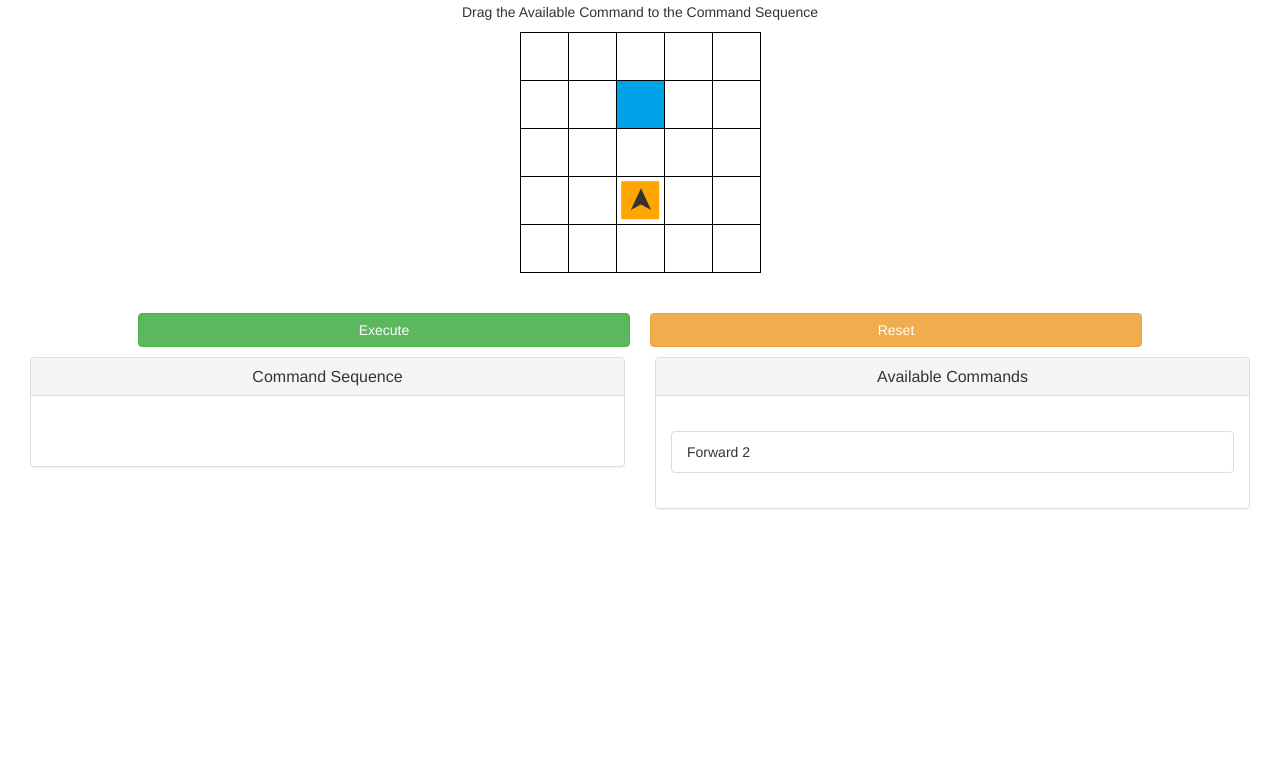
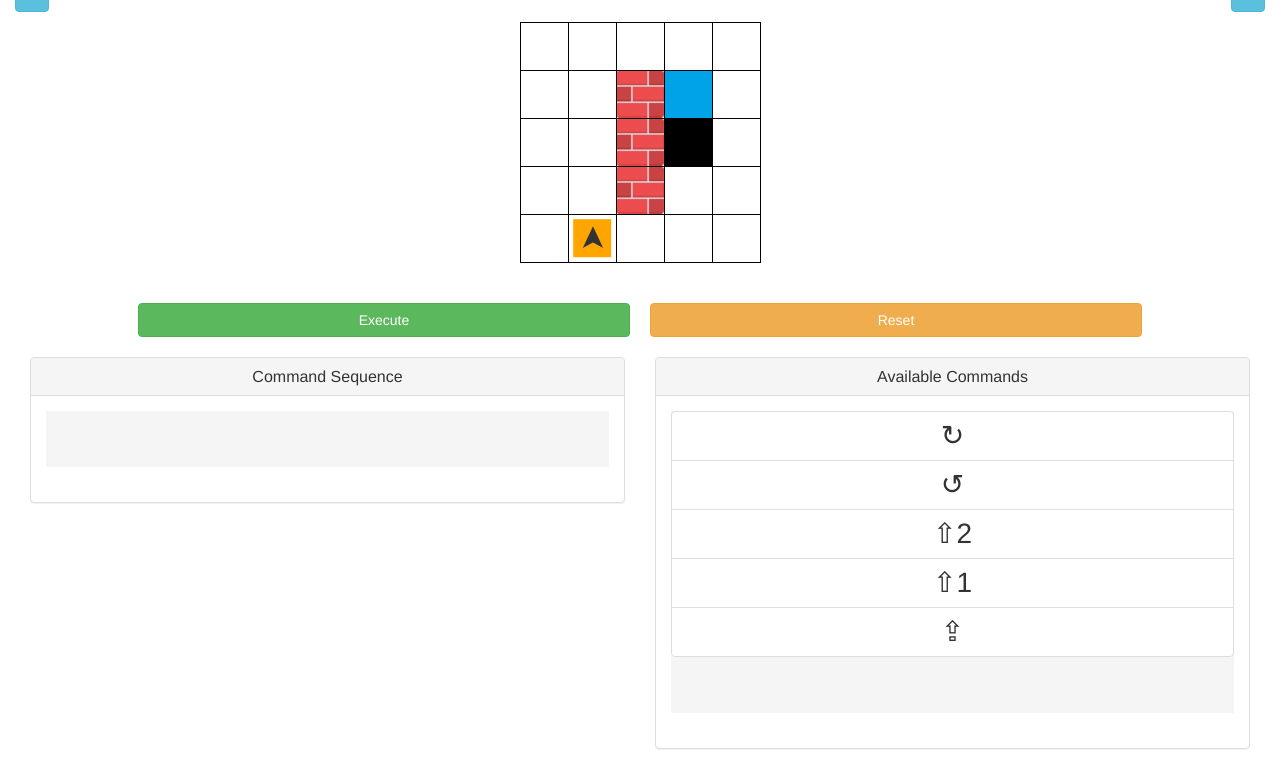
Before and after one commit to gjthoman/bot-game, a plain HTML site: page index.html in a window 1280 px wide. Shown: the part 86-855 px from the top of the page. Before the commit the page ends 800 px from the top, so only its background shows below. Drawn offline with nearby package versions, Linux system fonts and the light colour scheme.

Commit message:
drag fix

```diff
--- a/bot-game.css
+++ b/bot-game.css
@@ -21,7 +21,6 @@ p {
 ul {
   padding-top: 2rem;
 }
-
 h3 {
   text-align: center;
 }
@@ -30,11 +29,30 @@ h3 {
   justify-content: center;
   padding: 10px;
 }
-
-button {
+.buttons button {
   flex: 0 1 auto;
   margin: 10px;
   width: 40%;
+}
+
+.list-group-item {
+  padding: 4px 15px;
+  font-size: 2em;
+  text-align: center;
+}
+
+ul:empty {
+  padding: 4em 0;
+}
+ul {
+  padding: 0 0 4em 0;
+  background: whitesmoke;
+}
+
+header {
+  padding-top: 1rem;
+  display: flex;
+  justify-content: space-between;
 }
 .active {
   background-color: rgba(0,0,0,0.25);
--- a/bot-game.js
+++ b/bot-game.js
@@ -6,7 +6,7 @@ var $grid = $('#Room');
 var $commandSequence = $('#CommandSequence');
 var numCommands;
 var currentCommand = 0;
-var currentLevel = 0;
+var currentLevel = 4;
 var animationSpeed = 1000;
 
 var Robot = {
@@ -27,6 +27,7 @@ destroyLevel = function() {
 }
 
 setupLevel = function(level) {
+  $('h1 span').html(currentLevel + 1);
   setupGrid(level.grid);
   placeGoal(level.goal.x, level.goal.y);
   placeRobot(level.robot.x, level.robot.y);
@@ -65,7 +66,8 @@ placePits = function(pits) {
 
 setupCommands = function(commands) {
   $.each(commands, function(key, command){
-    $('#Commands').append($('<li class="list-group-item" data-command="' + command.data + '">' + command.label + '</li>'));
+    var bc = BotCommands[command];
+    $('#Commands').append($('<li class="list-group-item" data-command="' + bc.data + '">' + bc.code + (bc.label ? bc.label : '')  + '</li>'));
   });
 }
 
@@ -81,6 +83,17 @@ setupListeners = function() {
     var level = levels[currentLevel];
     moveBotTo(level.robot.x, level.robot.y);
     rotateTo(level.direction);
+  });
+
+  $('button.prev').on('click', function() {
+    currentLevel --;
+    destroyLevel();
+    setupLevel(levels[currentLevel]);
+  });
+  $('button.next').on('click', function() {
+    currentLevel ++;
+    destroyLevel();
+    setupLevel(levels[currentLevel]);
   });
 }
 
--- /dev/null
+++ b/commands.js
@@ -0,0 +1,33 @@
+var BotCommands = {
+  'clockwise': {
+    'data': 'rotate|1',
+    'code': '&#8635;'
+  },
+  'counter_clockwise': {
+    'data': 'rotate|-1',
+    'code': '&#8634;'
+  },
+  'forward_3': {
+    'data': 'forward|3',
+    'code': '&#8679;',
+    'label': '3'
+  },
+  'forward_2': {
+    'data': 'forward|2',
+    'code': '&#8679;',
+    'label': '2'
+  },
+  'forward_1': {
+    'data': 'forward|1',
+    'code': '&#8679;',
+    'label': '1'
+  },
+  'jump': {
+    'data': 'jump',
+    'code': '&#8682;'
+  },
+  'turn_around': {
+    'data': 'rotate|2',
+    'code': '&#8693;'
+  }
+}
--- a/index.html
+++ b/index.html
@@ -9,7 +9,9 @@
     <script src="touch-punch.min.js"></script>
   </head>
   <body class="container-fluid">
-    <h1>Bot Game</h1>
+  <header>
+    <button class="prev btn btn-info"><</button><h1 class="title">Level <span>1</span></h1><button class="next btn btn-info">></button>
+  </header>
     <p id="messages"></p>
     <table id="Room"></table>
     <br>
@@ -45,6 +47,7 @@
       </div>
     </div>
     <script src="levels.js"></script>
+    <script src="commands.js"></script>
     <script src="bot-game.js"></script>
   </body>
 </html>
--- a/levels.js
+++ b/levels.js
@@ -4,12 +4,7 @@ var levels = [
     'goal': { 'x': 2, 'y': 1},
     'robot': { 'x': 2, 'y': 3},
     'direction': 0,
-    'commands': [
-      {
-        'data': 'forward|2',
-        'label': 'Forward 2'
-      }
-    ],
+    'commands': ['forward_2'],
     'message': 'Drag the Available Command to the Command Sequence'
   },
   {//1
@@ -17,18 +12,7 @@ var levels = [
     'goal': { 'x': 2, 'y': 1},
     'robot': { 'x': 1, 'y': 3},
     'direction': 0,
-    'commands': [
-      {
-        'data': 'forward|1',
-        'label': 'Forward 1'
-      },{
-        'data': 'forward|2',
-        'label': 'Forward 2'
-      },{
-        'data': 'rotate|1',
-        'label': 'Rotate Clockwise'
-      }
-    ],
+    'commands': ['clockwise','forward_2','forward_1'],
     'message': 'Executing commands in the correct sequence will bring the robot to its goal'
   },
   {//2
@@ -37,15 +21,7 @@ var levels = [
     'robot': { 'x': 2, 'y': 4},
     'direction': 0,
     'pits': [{ 'x': 2, 'y': 3}],
-    'commands': [
-      {
-        'data': 'forward|1',
-        'label': 'Forward 1'
-      },{
-        'data': 'jump',
-        'label': 'Jump'
-      }
-    ],
+    'commands': ['forward_1','jump'],
     'message': 'Pits must be avoided or jumped over'
   },
   {//3
@@ -54,21 +30,7 @@ var levels = [
     'robot': { 'x': 3, 'y': 4},
     'direction': 0,
     'walls': [{ 'x': 3, 'y': 3}],
-    'commands': [
-      {
-        'data': 'forward|1',
-        'label': 'Forward 1'
-      },{
-        'data': 'forward|3',
-        'label': 'Forward 3'
-      },{
-        'data': 'rotate|1',
-        'label': 'Rotate Clockwise'
-      },{
-        'data': 'rotate|-1',
-        'label': 'Rotate Counter Clockwise'
-      }
-    ],
+    'commands': ['clockwise','counter_clockwise','forward_3','forward_1'],
     'message': 'Walls must be circumvented'
   },
   {//4
@@ -80,24 +42,7 @@ var levels = [
     'walls': [{ 'x': 2, 'y': 1},
               { 'x': 2, 'y': 2},
               { 'x': 2, 'y': 3}],
-    'commands': [
-      {
-        'data': 'forward|1',
-        'label': 'Forward 1'
-      },{
-        'data': 'forward|2',
-        'label': 'Forward 2'
-      },{
-        'data': 'rotate|1',
-        'label': 'Rotate Clockwise'
-      },{
-        'data': 'rotate|-1',
-        'label': 'Rotate Counter Clockwise'
-      },{
-        'data': 'jump',
-        'label': 'Jump'
-      }
-    ]
+    'commands': ['clockwise','counter_clockwise','forward_2','forward_1','jump']
   },
   {
     'grid': 5,
@@ -106,29 +51,13 @@ var levels = [
     'direction': 0,
     'pits': [{ 'x': 4, 'y': 3}],
     'walls': [{ 'x': 3, 'y': 3}],
-    'commands': [
-      {
-        'data': 'forward|1',
-        'label': 'Forward 1'
-      },{
-        'data': 'forward|2',
-        'label': 'Forward 2'
-      },{
-        'data': 'forward|3',
-        'label': 'Forward 3'
-      },{
-        'data': 'rotate|1',
-        'label': 'Rotate Clockwise'
-      },{
-        'data': 'rotate|-1',
-        'label': 'Rotate Counter Clockwise'
-      },{
-        'data': 'rotate|2',
-        'label': 'Turn Around'
-      },{
-        'data': 'jump',
-        'label': 'Jump'
-      }
-    ]
+    'commands': ['clockwise',
+                  'counter_clockwise',
+                  'forward_3',
+                  'forward_2',
+                  'forward_1',
+                  'jump',
+                  'turn_around'
+                ]
   }
 ]
```
